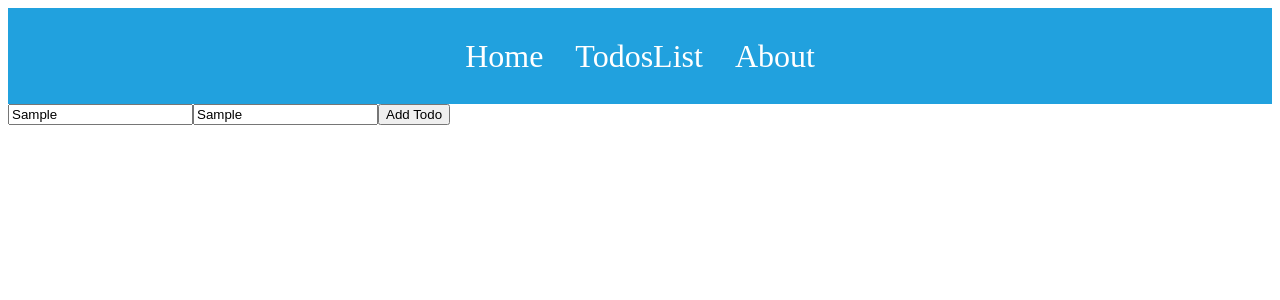
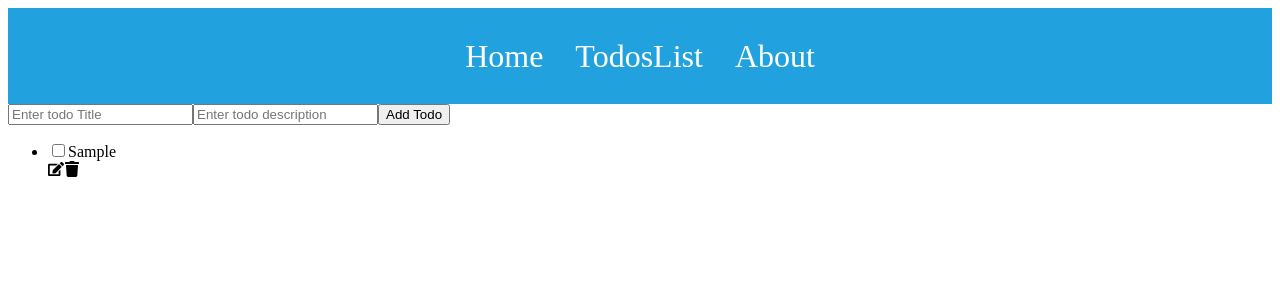
Before and after one commit to tahir-mehmood12/react-todos, a React (Create React App) app: page /todos in a window 1280 px wide. Both pictures are taken after typing "Sample", "Sample" into the empty fields and a click on the button "Add Todo". Shown: the top 300 px of the page. Built offline with nearby package versions, Linux system fonts and the light colour scheme.

Commit message:
After some modification

```diff
--- a/package.json
+++ b/package.json
@@ -9,6 +9,8 @@
     "@testing-library/user-event": "^13.5.0",
     "react": "^18.2.0",
     "react-dom": "^18.2.0",
+    "react-icons": "^5.0.1",
+    "react-redux": "^9.1.0",
     "react-router-dom": "^6.21.3",
     "react-scripts": "5.0.1",
     "sass": "^1.70.0",
--- /dev/null
+++ b/src/Components/CreateTodo.js
@@ -0,0 +1,45 @@
+import React, { useState } from "react";
+
+import { useDispatch, useSelector } from "react-redux";
+import { addTodo } from "../Store/todoSlice";
+// import styles from "../Styles/CreateTodo.scss";
+
+export default function CreateTodo() {
+  const [todoTitle, setTodoTitle] = useState("");
+  const [todoDescription, setTodoDescription] = useState("");
+  const dispatch = useDispatch();
+  //   const todos = useSelector((state) => state.todos.todos);
+
+  function handleForm(e) {
+    e.preventDefault();
+    dispatch(
+      addTodo({
+        id: new Date().getTime(),
+        text: todoTitle,
+        description: todoDescription,
+      })
+    );
+    setTodoTitle("");
+    setTodoDescription("");
+  }
+  return (
+    <>
+      <form onSubmit={handleForm}>
+        <input
+          type="text"
+          placeholder="Enter todo Title"
+          value={todoTitle}
+          onChange={(e) => setTodoTitle(e.target.value)}
+          //   className={styles.input}
+        />
+        <input
+          placeholder="Enter todo description"
+          value={todoDescription}
+          onChange={(e) => setTodoDescription(e.target.value)}
+          //   className={styles.input}
+        />
+        <button type="submit">Add Todo</button>
+      </form>
+    </>
+  );
+}
--- /dev/null
+++ b/src/Components/EditTodoModal.js
@@ -0,0 +1,46 @@
+import React, { useState, useEffect } from "react";
+
+export default function EditTodoModal({ todo, onSave, onClose }) {
+  const [updatedText, setUpdatedText] = useState("");
+  const [updatedDescription, setUpdatedDescription] = useState("");
+
+  useEffect(() => {
+    if (todo) {
+      setUpdatedText(todo.text);
+      setUpdatedDescription(todo.description);
+    }
+  }, [todo]);
+
+  const handleSave = () => {
+    onSave({
+      ...todo,
+      text: updatedText,
+      description: updatedDescription,
+    });
+  };
+
+  const handleCancel = () => {
+    onClose();
+  };
+
+  return (
+    <div className="modal">
+      <div className="modal-content">
+        <h2>Edit Todo</h2>
+        <input
+          type="text"
+          value={updatedText}
+          onChange={(e) => setUpdatedText(e.target.value)}
+        />
+        <input
+          value={updatedDescription}
+          onChange={(e) => setUpdatedDescription(e.target.value)}
+        />
+        <div>
+          <button onClick={handleSave}>Save</button>
+          <button onClick={handleCancel}>Cancel</button>
+        </div>
+      </div>
+    </div>
+  );
+}
--- /dev/null
+++ b/src/Components/TodoDetail.js
@@ -0,0 +1,5 @@
+import React from "react";
+
+export default function TodoDetail() {
+  return <></>;
+}
--- /dev/null
+++ b/src/Components/TodoList.js
@@ -0,0 +1,69 @@
+import React, { useState } from "react";
+import { useDispatch, useSelector } from "react-redux";
+import { FaEdit, FaTrash } from "react-icons/fa";
+import { deleteTodo } from "../Store/todoSlice";
+import EditTodoModal from "./EditTodoModal";
+import { editTodo, toggleTodo } from "../Store/todoSlice";
+
+export default function TodoList() {
+  const [editTodoData, setEditTodoData] = useState(null);
+  const [showModal, setShowModal] = useState(false);
+
+  const todos = useSelector((state) => state.todos.todos);
+  const dispatch = useDispatch();
+
+  const handleDelete = (id) => {
+    dispatch(deleteTodo(id));
+  };
+
+  const handleEdit = (todo) => {
+    setEditTodoData(todo);
+    setShowModal(true);
+  };
+
+  const handleSave = (updatedTodo) => {
+    dispatch(editTodo(updatedTodo));
+    setEditTodoData(null);
+    setShowModal(false);
+  };
+
+  const handleCloseModal = () => {
+    setEditTodoData(null);
+    setShowModal(false);
+  };
+
+  const handleCheckboxChange = (todo) => {
+    const updatedTodo = { ...todo, completed: !todo.completed };
+    dispatch(toggleTodo(updatedTodo));
+  };
+
+  return (
+    <>
+      <ul>
+        {todos.map((todo) => (
+          <li key={todo.id}>
+            <input
+              type="checkbox"
+              onChange={() => handleCheckboxChange(todo)}
+            />
+            <span>{todo.text}</span>
+            <div className="todo-actions">
+              <FaEdit className="edit-icon" onClick={() => handleEdit(todo)} />
+              <FaTrash
+                className="delete-icon"
+                onClick={() => handleDelete(todo.id)}
+              />
+            </div>
+          </li>
+        ))}
+      </ul>
+      {showModal && (
+        <EditTodoModal
+          todo={editTodoData}
+          onSave={handleSave}
+          onClose={handleCloseModal}
+        />
+      )}
+    </>
+  );
+}
--- a/src/Pages/Todos.js
+++ b/src/Pages/Todos.js
@@ -1,16 +1,15 @@
+// Todos.js
 import React from "react";
+import CreateTodo from "../Components/CreateTodo";
+import TodoList from "../Components/TodoList";
+import TodoDetail from "../Components/TodoDetail";
 
 export default function Todos() {
-  function handleForm(e) {
-    e.preventDefault();
-  }
   return (
     <>
-      <form onSubmit={handleForm}>
-        <input type="text" />
-        <input type="text" />
-        <button>Add Todo</button>
-      </form>
+      <CreateTodo />
+      <TodoList />
+      <TodoDetail />
     </>
   );
 }
--- /dev/null
+++ b/src/Store/store.js
@@ -0,0 +1,8 @@
+import { configureStore } from "@reduxjs/toolkit";
+import todoReducer from "./todoSlice";
+
+export default configureStore({
+  reducer: {
+    todos: todoReducer,
+  },
+});
--- /dev/null
+++ b/src/Store/todoSlice.js
@@ -0,0 +1,36 @@
+import { createSlice } from "@reduxjs/toolkit";
+
+const todoSlice = createSlice({
+  name: "todos",
+  initialState: {
+    todos: [],
+  },
+  reducers: {
+    addTodo: (state, action) => {
+      state.todos = [...state.todos, action.payload]; // Create a new array with the new todo added
+    },
+
+    editTodo: (state, action) => {
+      const { id, text } = action.payload;
+      const todo = state.todos.find((todo) => todo.id === id);
+      if (todo) {
+        todo.text = text;
+      }
+    },
+
+    deleteTodo: (state, action) => {
+      state.todos = state.todos.filter((todo) => todo.id !== action.payload);
+    },
+
+    toggleTodo: (state, action) => {
+      const { id } = action.payload;
+      const todo = state.todos.find((todo) => todo.id === id);
+      if (todo) {
+        todo.completed = !todo.completed;
+      }
+    },
+  },
+});
+
+export const { addTodo, editTodo, deleteTodo, toggleTodo } = todoSlice.actions;
+export default todoSlice.reducer;
--- /dev/null
+++ b/src/Styles/CreateTodo.scss
@@ -0,0 +1,46 @@
+// .main {
+
+//   max-width: 200px;
+//   margin: 0 auto;
+// }
+
+form {
+  display: flex;
+  flex-direction: column;
+  margin-top: 1rem;
+  max-width: 300px;
+  align-items: center;
+}
+
+input[type="text"],
+input[type="text"] + input[type="text"],
+button {
+  margin-bottom: 10px;
+  margin-top: 10px;
+  padding: 8px;
+  border: 1px solid #ccc;
+  border-radius: 5px;
+  font-size: 16px;
+  width: 100%;
+  box-sizing: border-box;
+  align-items: center;
+}
+
+input[type="text"] {
+  width: 100%;
+}
+
+input[type="text"] + input[type="text"] {
+  margin-top: 10px;
+}
+
+button {
+  background-color: #007bff;
+  color: #fff;
+  cursor: pointer;
+  transition: background-color 0.3s ease;
+}
+
+button:hover {
+  background-color: #0056b3;
+}
--- a/src/index.js
+++ b/src/index.js
@@ -1,10 +1,14 @@
 import React from "react";
 import ReactDOM from "react-dom/client";
 import App from "./App";
+import { Provider } from "react-redux";
+import store from "./Store/store";
 
 const root = ReactDOM.createRoot(document.getElementById("root"));
 root.render(
   <React.StrictMode>
-    <App />
+    <Provider store={store}>
+      <App />
+    </Provider>
   </React.StrictMode>
 );
```
Also changed, not shown: 1 other file (tests, documents, lock files or other folders).
